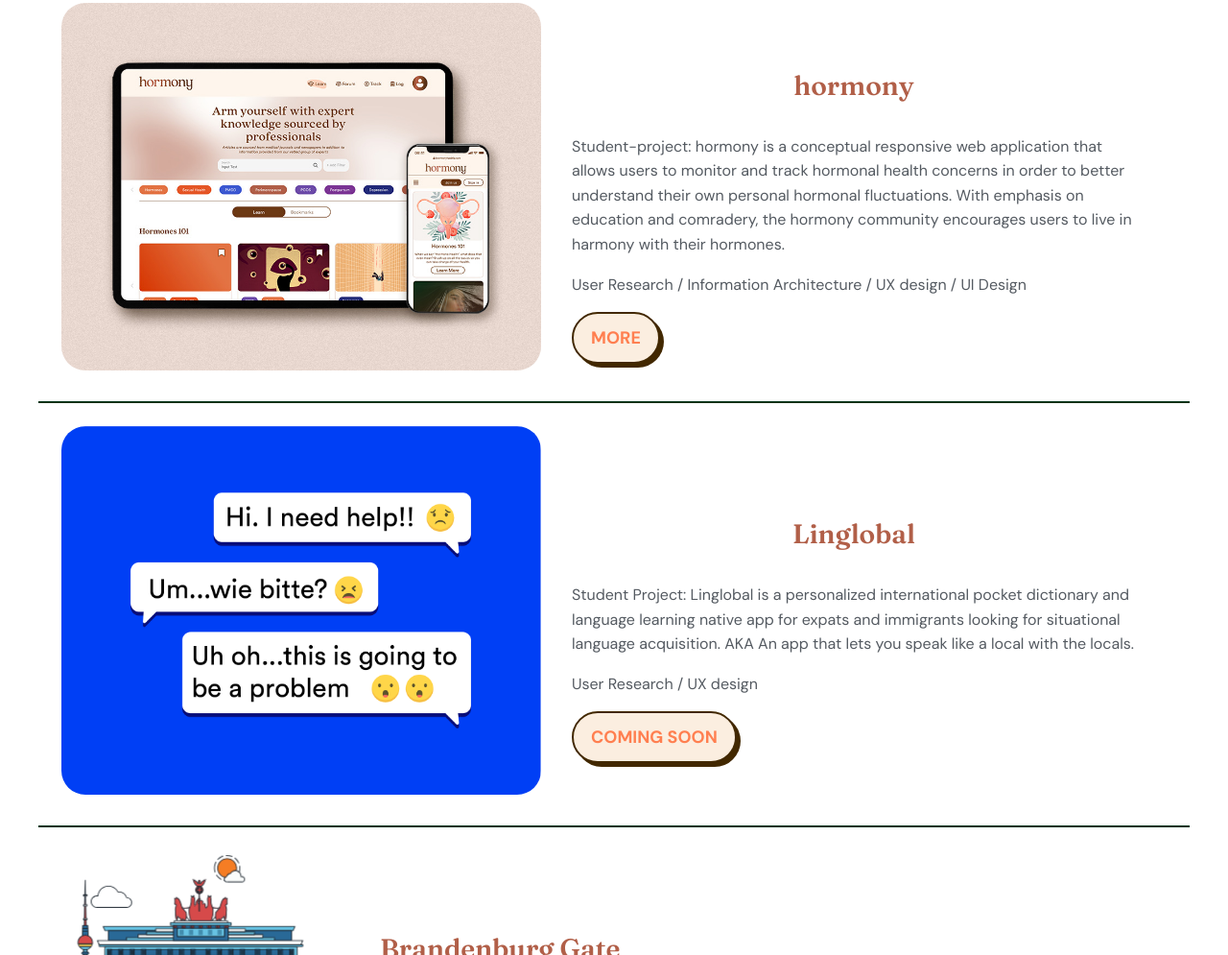
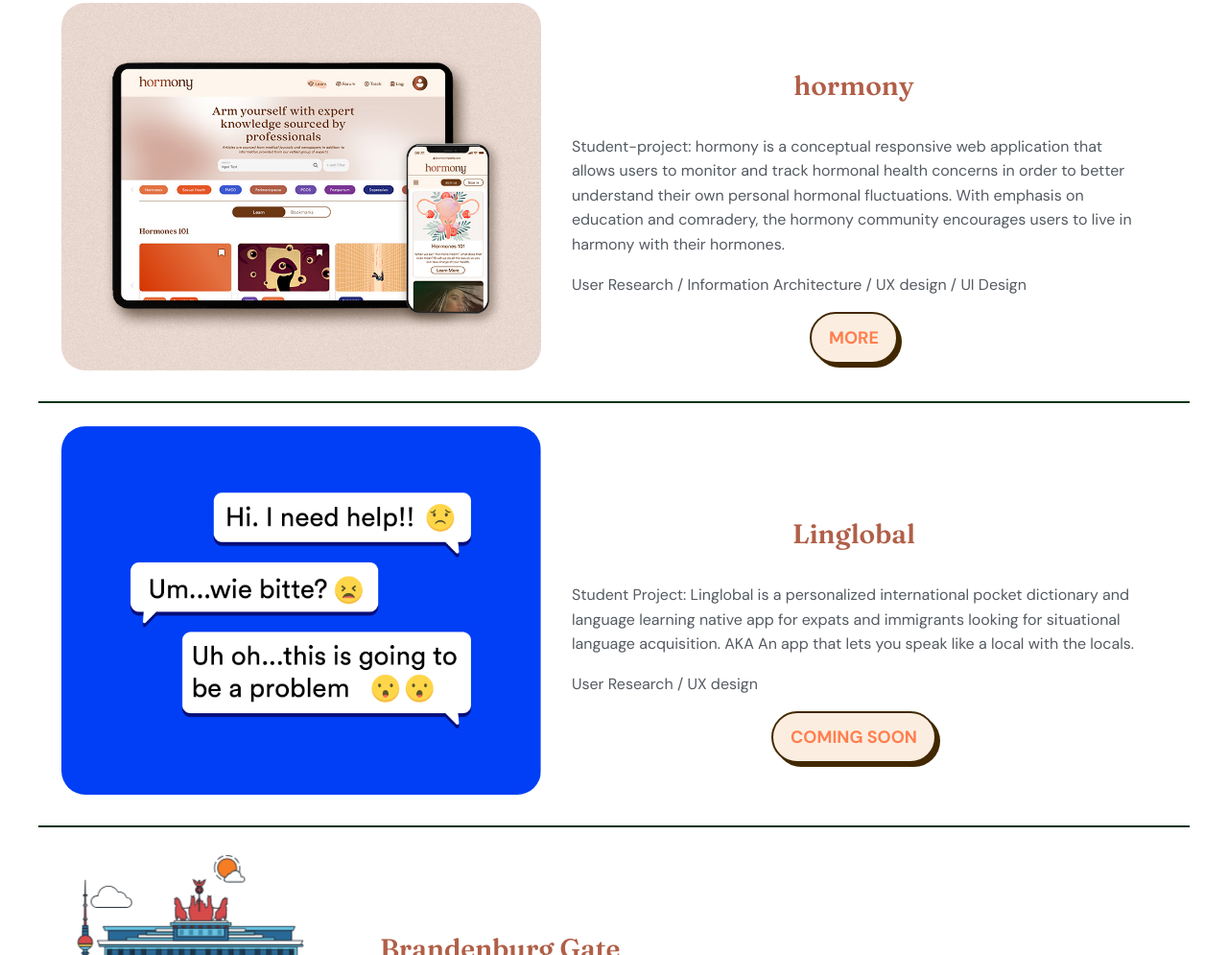
Before and after one commit to RachelEsther/PortfolioWebsite-RachelBeyerlein, a plain HTML site: page index.html in a window 1280 px wide. Shown: the part 512-1507 px from the top of the page at 96% size. Drawn offline with nearby package versions, Linux system fonts and the light colour scheme.

Commit message:
Updating formating

```diff
--- a/css/style.css
+++ b/css/style.css
@@ -243,6 +243,12 @@ a {
     border-radius: 25px;
   }
 
+  .center {
+    display: flex;
+    justify-content: center;
+    align-items: center;
+  }
+
 #hero h1{
   font-size: 3em;
 }
--- a/index.html
+++ b/index.html
@@ -61,7 +61,7 @@
                             <a href="hormony.html"><h3 class="proj-nam">hormony</h3></a>
                             <p>Student-project: hormony is a conceptual responsive web application that allows users to monitor and track hormonal health concerns in order to better understand their own personal hormonal fluctuations. With emphasis on education and comradery, the hormony community encourages users to live in harmony with their hormones.</p>
                             <p>User Research / Information Architecture / UX design / UI Design</p>
-                            <a href="hormony.html" class="button">more</a>
+                            <div class="center"><a href="hormony.html" class="button">more</a></div>
                         </div>
                     </div><!--end second column for text-->
                 </div><!--end of first project-->
@@ -76,7 +76,7 @@
                         <h3 class="proj-nam">Linglobal</h3>
                         <p>Student Project: Linglobal is a personalized international pocket dictionary and language learning native app for expats and immigrants looking for situational language acquisition. AKA An app that lets you speak like a local with the locals.</p>
                         <p>User Research / UX design</p>
-                        <a href="/Linglobal" class="button">COMING SOON</a>
+                        <div class="center"><a href="/Linglobal" class="button">COMING SOON</a></div>
                     </div><!--end second column for text-->
                 </div><!--end of second project-->
                 <div class="row"><!--third project-->
```
